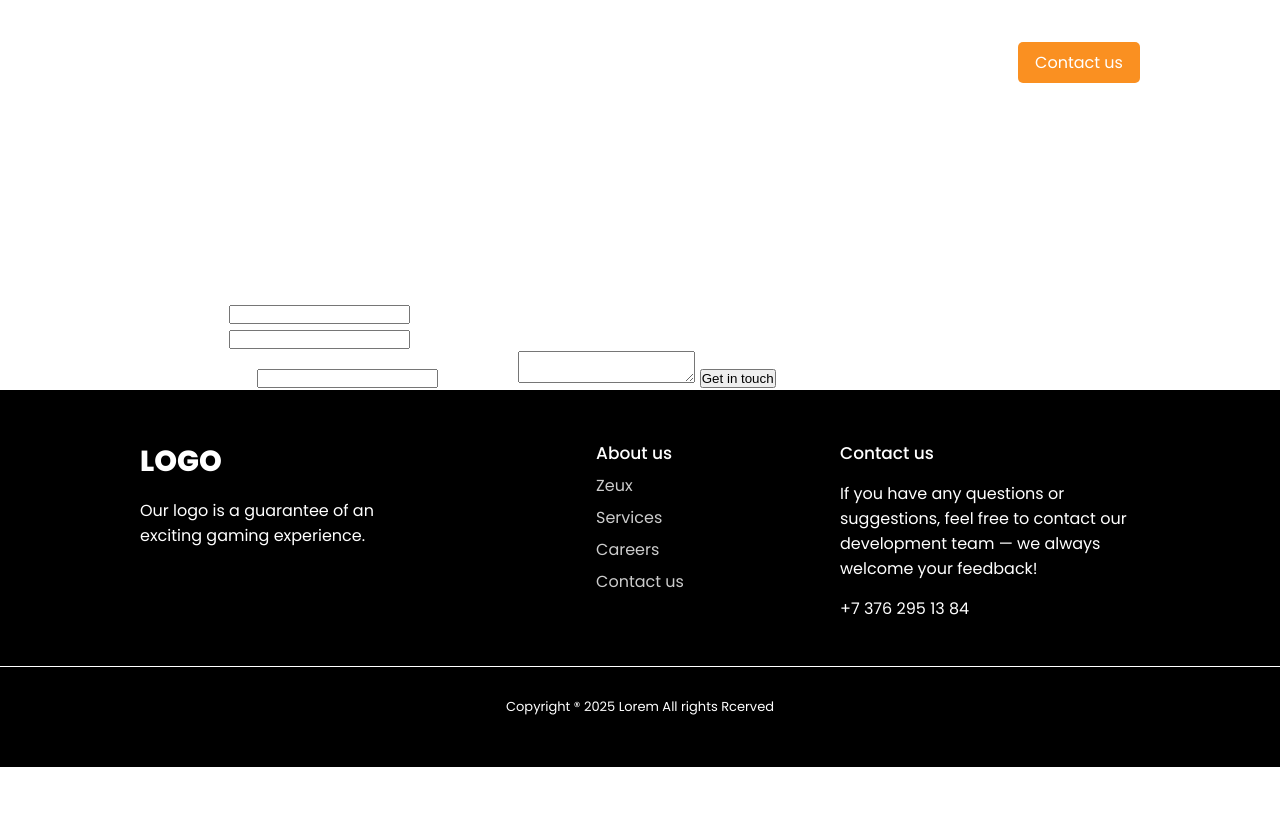
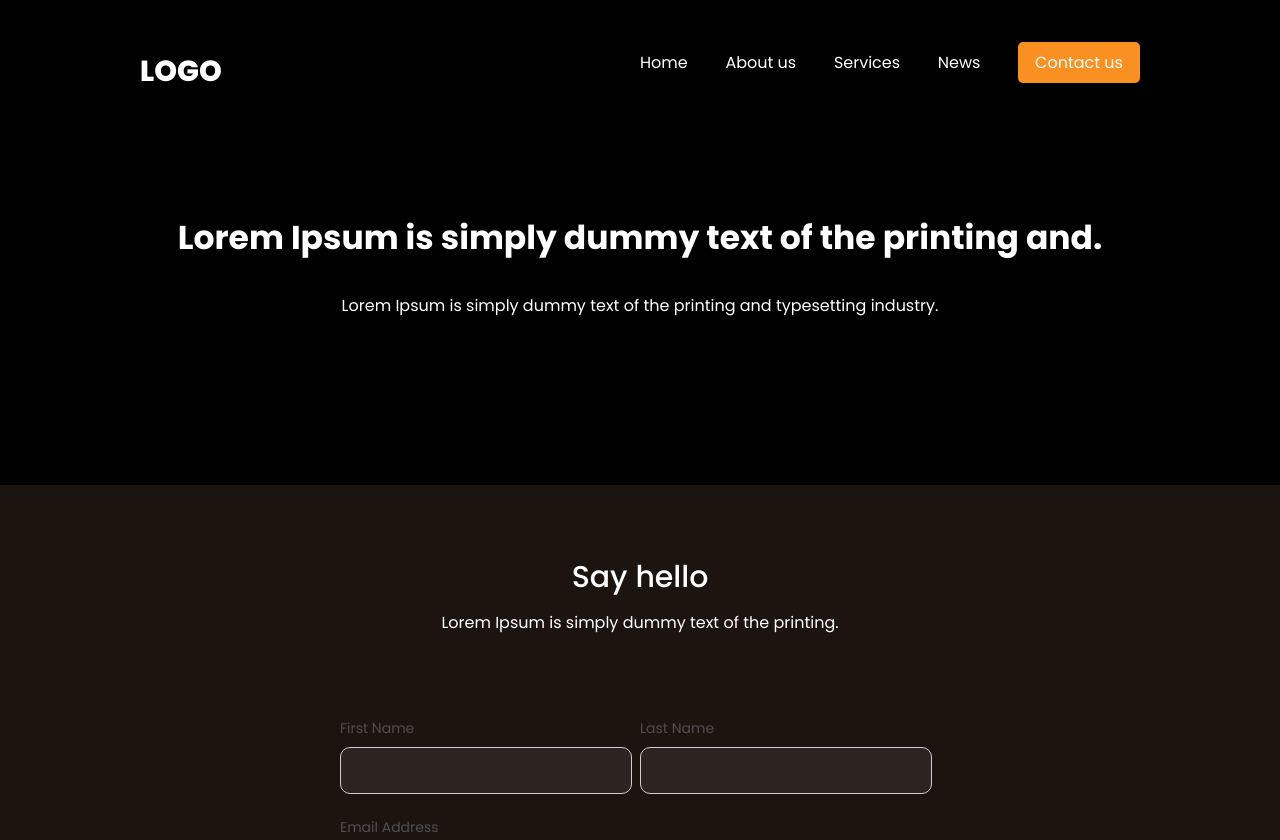
Before and after one commit to Bannix-06/Game-Website, a plain HTML site: page contacts.html in a window 1280 px wide. Shown: the top 840 px of the page. Before the commit the page ends 800 px from the top, so only its background shows below. Drawn offline with Linux system fonts and the light colour scheme; files that its build step writes are made by us from their sources.

Commit message:
Add files via upload

```diff
--- a/main.css
+++ b/main.css
@@ -10,6 +10,7 @@ body {
     font-weight: 400;
     color: white;
     font-size: 16px;
+    background: black;
 }
 
 a {
@@ -841,6 +842,7 @@ footer > p {
     font-size: 15px;
     position: relative;
     bottom: 15px;
+    padding-right: 20px;
 }
 
 .addition-container .block-1 .btn {
@@ -885,6 +887,7 @@ footer > p {
     font-size: 13px;
     position: relative;
     bottom: 15px;
+    padding-right: 20px;
 }
 
 .addition-container .block-2 .btn {
@@ -929,6 +932,7 @@ footer > p {
     font-size: 14px;
     position: relative;
     bottom: 15px;
+    padding-right: 20px;
 }
 
 .addition-container .block-3 .btn {
@@ -973,6 +977,7 @@ footer > p {
     font-size: 15px;
     position: relative;
     bottom: 15px;
+    padding-right: 20px;
 }
 
 .addition-container .block-4 .btn {
@@ -1017,6 +1022,7 @@ footer > p {
     font-size: 14px;
     position: relative;
     bottom: 15px;
+    padding-right: 20px;
 }
 
 .addition-container .block-5 .btn {
@@ -1061,6 +1067,7 @@ footer > p {
     font-size: 14px;
     position: relative;
     bottom: 15px;
+    padding-right: 20px;
 }
 
 .addition-container .block-6 .btn {
@@ -1105,6 +1112,7 @@ footer > p {
     font-size: 16px;
     position: relative;
     bottom: 15px;
+    padding-right: 20px;
 }
 
 .addition-container .block-7 .btn {
@@ -1125,3 +1133,104 @@ footer > p {
     cursor: pointer;
     transform: scale(1.1);
 }
+
+/* Contacts us */
+.hero-contacts h1 {
+    text-align: center;
+    font-size: 33px;
+    margin-top: 70px;
+    margin-bottom: 30px;
+}
+
+.hero-contacts p {
+    text-align: center;
+}
+
+.hero-contacts img {
+    width: 70%;
+    margin: 80px 15%;
+}
+
+.feedback {
+    padding: 70px 0;
+    background: #1C140F;
+}
+
+.feedback h2 {
+    text-align: center;
+    font-weight: 500;
+    font-size: 30px;
+}
+
+.feedback p {
+    text-align: center;
+    margin-top: 10px;
+}
+
+.feedback form {
+    margin: 80px auto;
+    width: 600px;
+}
+
+.feedback form .inline {
+    display: flex;
+    justify-content: space-between;
+}
+
+.feedback form .inline > div {
+    width: 50%;
+}
+
+.feedback form label {
+    color: #4F4F4F;
+    font-size: 14px;
+}
+
+.feedback form input {
+    background: #2C2420;
+    border-radius: 10px;
+    border: 0.6px solid #CECECE;
+    display: block;
+    width: 90%;
+    padding: 15px 10px;
+    outline: none;
+    color: white;
+    margin-top: 7px;
+    margin-bottom: 20px;
+}
+
+.feedback form .one-line {
+    width: 95%;
+}
+
+.feedback form textarea {
+    background: #2C2420;
+    border-radius: 10px;
+    border: 0.6px solid #CECECE;
+    display: block;
+    width: 90%;
+    padding: 15px 10px;
+    outline: none;
+    color: white;
+    margin-top: 7px;
+    margin-bottom: 20px;
+    resize: none;
+    height: 200px;
+}
+
+.feedback form button {
+    background: #DC7000;
+    color: white;
+    border-radius: 5px;
+    border: 0;
+    float: right;
+    cursor: pointer;
+    padding: 15px 35px;
+    transition: all 0.5s ease;
+    position: relative;
+    right: 9px;
+}
+
+.feedback form button:hover {
+    transform: scale(1.1);
+}
```
